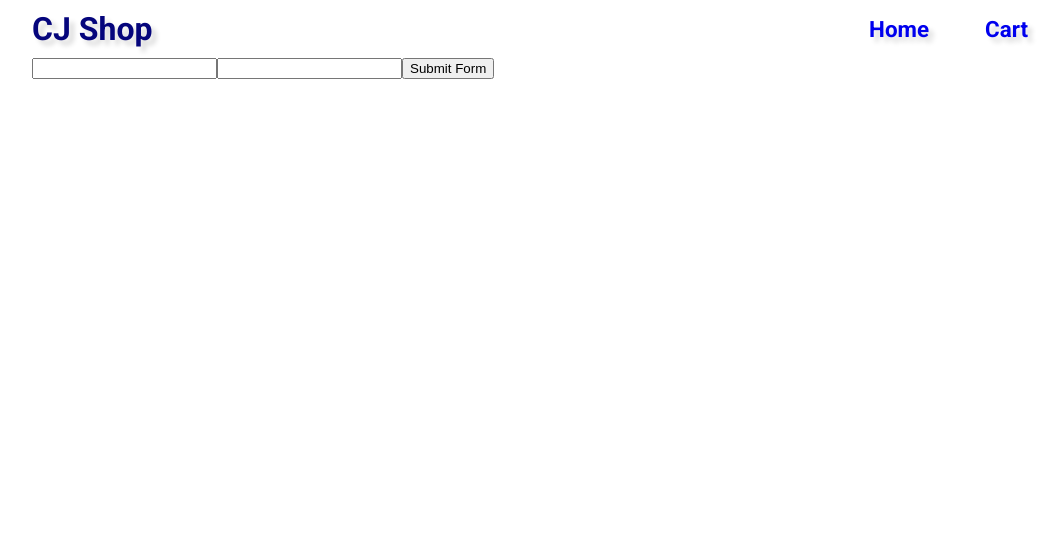
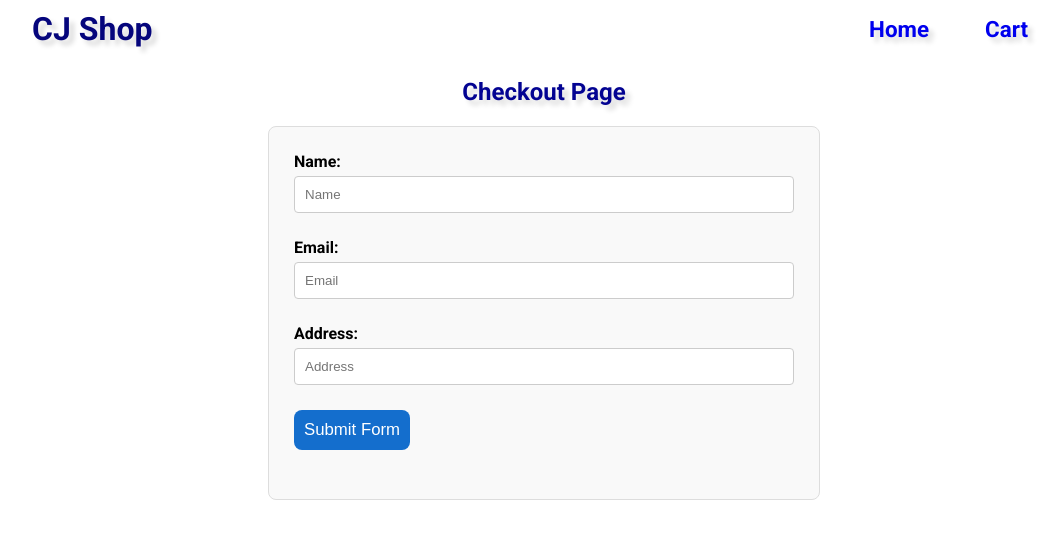
Before and after one commit to cjoseph001/cj_shop, a React (Vite) app: page /checkout-page in a window 1280 px wide. Shown: the top 538 px of the page, without its empty margins (96-1159 px from the left). Built offline with nearby package versions, Linux system fonts and the light colour scheme; no server answers.

Commit message:
Added checkout page

```diff
--- a/src/App.css
+++ b/src/App.css
@@ -315,3 +315,67 @@ body {
     gap: 2rem;
   }
 }
+
+.checkout-form {
+  max-width: 500px;
+  margin: 0 auto;
+  padding: 25px;
+  border: 1px solid #ddd;
+  border-radius: 8px;
+  background-color: #f9f9f9;
+}
+
+.form-name,
+.form-email,
+.form-address {
+  margin-bottom: 25px;
+}
+
+label {
+  display: block;
+  font-weight: bold;
+  margin-bottom: 5px;
+}
+
+.input-name,
+.input-email,
+.input-address {
+  width: 100%;
+  padding: 10px;
+  border: 1px solid #ccc;
+  border-radius: 4px;
+  box-sizing: border-box;
+}
+
+.input-name:focus,
+.input-email:focus,
+.input-address:focus {
+  border-color: #007bff;
+  outline: none;
+}
+
+.form-error {
+  font-size: 14px;
+  margin-top: 5px;
+}
+
+.submit-button {
+  padding: 10px 10px;
+  border: none;
+  border-radius: 8px;
+  background-color: #146ecd;
+  color: #fff;
+  font-size: 1.05rem;
+  cursor: pointer;
+}
+
+.submit-button:hover {
+  background-color: #8bb5e2;
+}
+
+.form-message {
+  display: block;
+  font-weight: bold;
+  margin-top: 1.5rem;
+  font-size: 1rem;
+}
--- a/src/components/pages/checkout-page/index.jsx
+++ b/src/components/pages/checkout-page/index.jsx
@@ -1,41 +1,129 @@
-import { useContext, useState } from "react";
-import { GlobalContext } from "../../global-state";
+import { useState } from "react";
 
 export default function CheckoutPage() {
-  const { cart } = useContext(GlobalContext);
   const [formData, setFormData] = useState({
     name: "",
     email: "",
+    address: "",
   });
+  const [formError, setFormError] = useState({});
+  const [isFormSubmitted, setIsFormSubmitted] = useState(false);
 
-  function handleSubmit(event) {
-    event.preventDefault();
-    console.log(formData);
-    console.log(cart);
+  const validateForm = () => {
+    const errors = {};
+
+    if (!formData.name.trim()) {
+      errors.name = "Name is required";
+    } else if (!/^[A-Za-z\s]+$/.test(formData.name)) {
+      errors.name = "Name should only contain letters";
     }
 
-  function handleFormChange(event) {
+    if (!formData.email.trim()) {
+      errors.email = "Email is required";
+    } else if (
+      !/^[a-zA-Z0-9._%+-]+@[a-zA-Z0-9.-]+\.[a-zA-Z]{2,}$/.test(formData.email)
+    ) {
+      errors.email = "Email is invalid";
+    }
+
+    if (!formData.address.trim()) {
+      errors.address = "Address is required";
+    }
+
+    setFormError(errors);
+    return errors;
+  };
+
+  const handleFormChange = (event) => {
     const { name, value } = event.target;
     setFormData((prevData) => ({
       ...prevData,
       [name]: value,
     }));
+  };
+
+  const handleSubmit = (event) => {
+    event.preventDefault();
+    const errors = validateForm();
+
+    if (Object.keys(errors).length > 0) {
+      setIsFormSubmitted(false);
+      console.log(errors, "Error");
+      if (errors.name) {
+        setFormData((prev) => ({ ...prev, name: "" }));
       }
+      if (errors.email) {
+        setFormData((prev) => ({ ...prev, email: "" }));
+      }
+      if (errors.address) {
+        setFormData((prev) => ({ ...prev, address: "" }));
+      }
+    } else {
+      console.log(formData, "Submitted");
+      setIsFormSubmitted(true);
+    }
+  };
 
   return (
     <div>
-      <form onSubmit={handleSubmit}>
+      <h2 className="home-title">Checkout Page</h2>
+      <form className="checkout-form" onSubmit={handleSubmit}>
+        <div className="form-name">
+          <label>Name: </label>
           <input
+            className="input-name"
             name="name"
             value={formData.name}
             onChange={handleFormChange}
-        ></input>
+            placeholder="Name"
+          />
+          {formError.name && (
+            <div className="form-error" style={{ color: "red" }}>
+              {formError.name}
+            </div>
+          )}
+        </div>
+
+        <div className="form-email">
+          <label>Email: </label>
           <input
+            className="input-email"
             name="email"
             value={formData.email}
             onChange={handleFormChange}
-        ></input>
-        <button type="submit">Submit Form</button>
+            placeholder="Email"
+          />
+          {formError.email && (
+            <div className="form-error" style={{ color: "red" }}>
+              {formError.email}
+            </div>
+          )}
+        </div>
+
+        <div className="form-address">
+          <label>Address: </label>
+          <input
+            className="input-address"
+            name="address"
+            value={formData.address}
+            onChange={handleFormChange}
+            placeholder="Address"
+          />
+          {formError.address && (
+            <div className="form-error" style={{ color: "red" }}>
+              {formError.address}
+            </div>
+          )}
+        </div>
+
+        <div>
+          <button className="submit-button" type="submit">
+            Submit Form
+          </button>
+          <div className="form-message">
+            {isFormSubmitted && "Form is submitted!"}
+          </div>
+        </div>
       </form>
     </div>
   );
```
Lines whose indentation alone changed are shown as unchanged.
